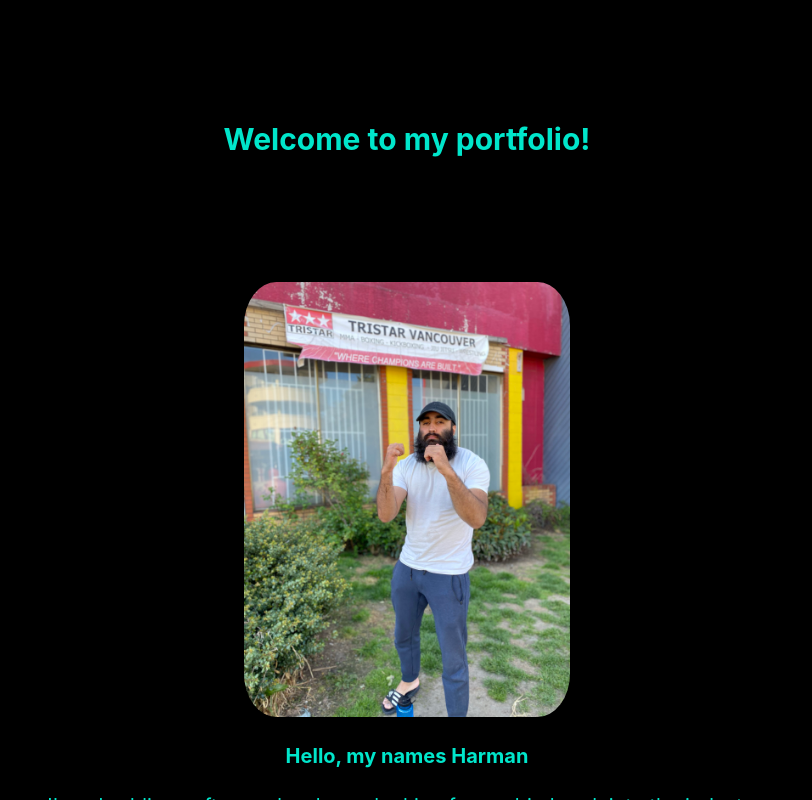
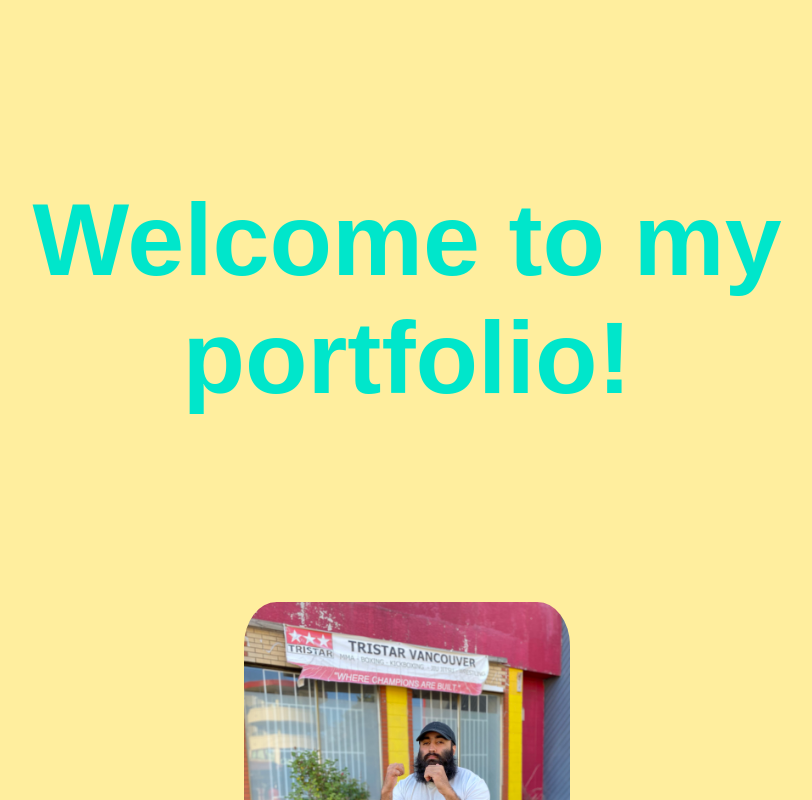
Before and after one commit to herculeshayer/portfolio-website, a Gatsby site: page / in a window 1280 px wide. Shown: the whole page, without its empty margins (233-1045 px from the left). Built offline with nearby package versions, Linux system fonts and the light colour scheme; Gatsby itself is replaced by a stand-in of ours.

Commit message:
quality changes

```diff
--- a/src/components/ImageOfMe.js
+++ b/src/components/ImageOfMe.js
@@ -1,4 +1,4 @@
-import * as React from 'React'
+import * as React from 'react'
 
 import imageOfMe from '../images/me.jpeg';
 
--- a/src/pages/index.js
+++ b/src/pages/index.js
@@ -1,14 +1,16 @@
 import * as React from "react"
 import './../css/styles.css';
 
-import links from '../data/Data';
+
 
 //Components
 import ImageOfMe from '../components/ImageOfMe';
 import DisplayProjects from '../components/DisplayProjects';
 
+
+
 const bodyStyles = {
-  backgroundColor: "#000000",
+  backgroundColor: "#ffee9e",
   // marginLeft: "auto",
   // marginRight: "auto",
   // textAlign: "center"
@@ -18,12 +20,13 @@ const bodyStyles = {
 const pageStyles = {
   color: "#00E6CB",
   padding: 96,
-  fontFamily: "-apple-system, Roboto, sans-serif, serif",
-  fontSize: '125%'
+  fontFamily: "arial",
+  fontSize: '15px'
 }
 const paddingStyle = {
   paddingBottom: 100,
-  textAlign: "center"
+  textAlign: "center",
+  fontSize: "8vw",
 }
 
 
```
Also changed, not shown: src/images/icon.png (deleted), src/images/my-blog.jpg (added).
